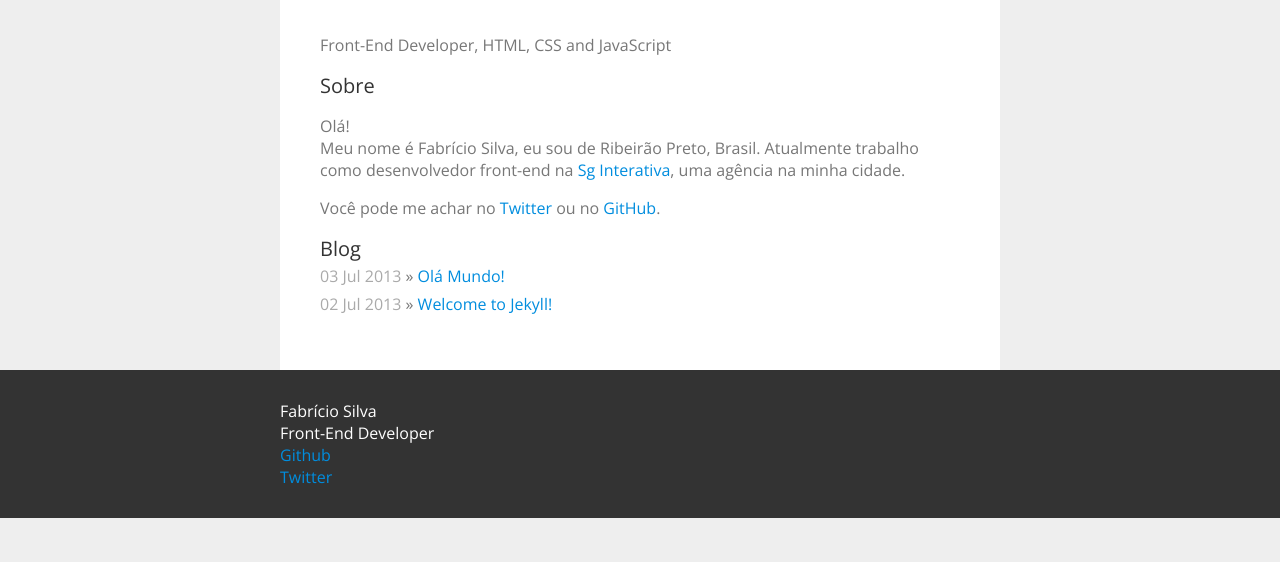
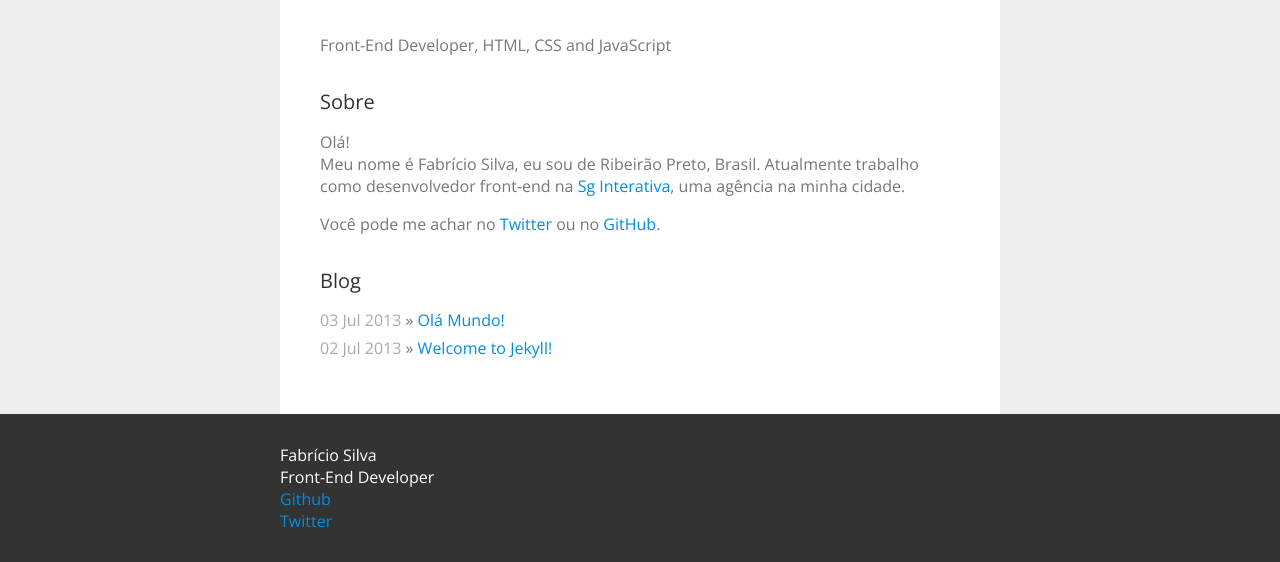
Before and after one commit to fabriciofmsilva/fabriciofmsilva.github.io, a Jekyll site: the page built from index.html, in a window 1280 px wide. Shown: the part 352-914 px from the top of the page. Built offline with Jekyll 4.4.1, drawn with Linux system fonts in a browser that asks for light colours; nearby versions of some CDN libraries.

Commit message:
Edit Style

```diff
--- a/css/main.css
+++ b/css/main.css
@@ -25,12 +25,13 @@
 	font-size: 100%;
 }
 h1 {
-
+	font-weight: 300;
 }
 h2 {
+	color: #333;
 	font-size: 20px;
 	font-weight: 400;
-	color: #333;
+	margin: 1.6em auto 0.6em;
 }
 p {
 	margin: 1em 0;
@@ -38,11 +39,11 @@
 a {
 	color: #008DDE;
 	text-decoration: none;
-	transition: all 0.5s easy-in-out;
+	transition: all 0.5s;
 }
 a:hover {
 	color: #19ABFF;
-	transition: all 0.2s easy-in-out;
+	transition: all 0.2s;
 }
 a:visited { }
 table {
@@ -104,7 +105,6 @@
 .box-link {
 	color: #FFF;
 	font-size: 60px;
-	font-weight: lighter;
 	text-decoration: none;
 }
 .box-link:hover {
```
